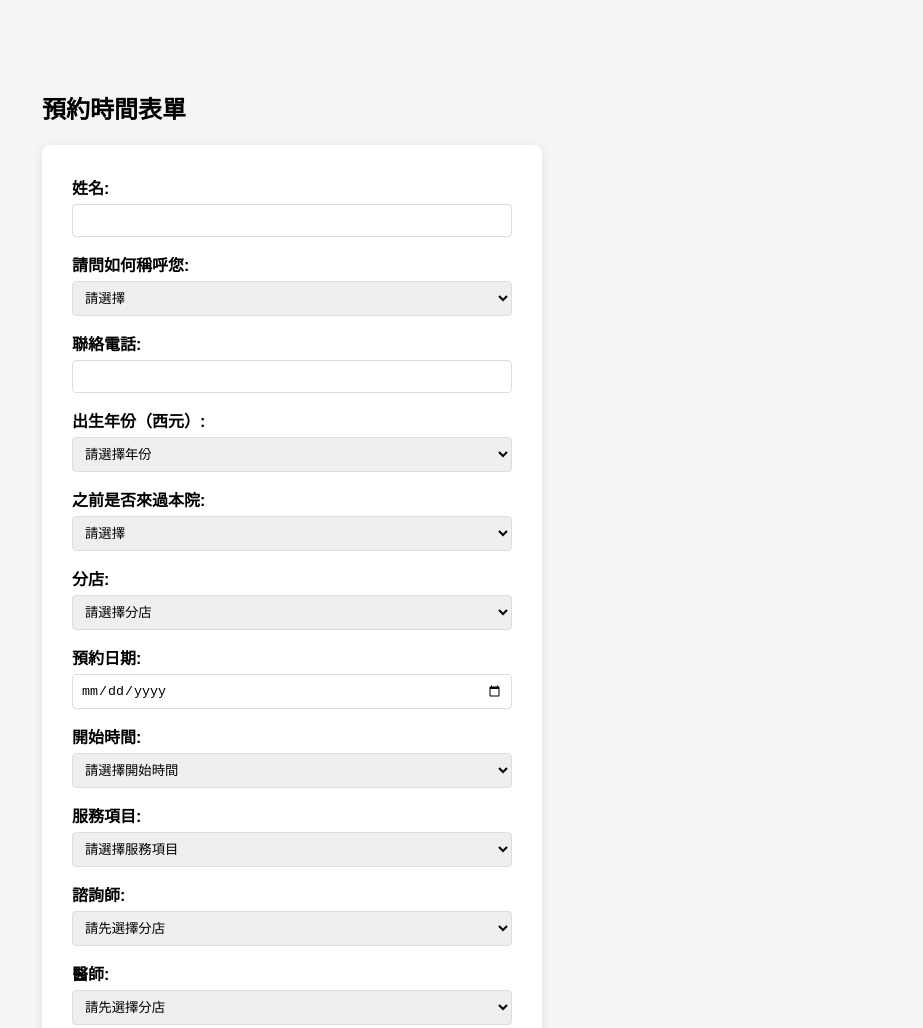
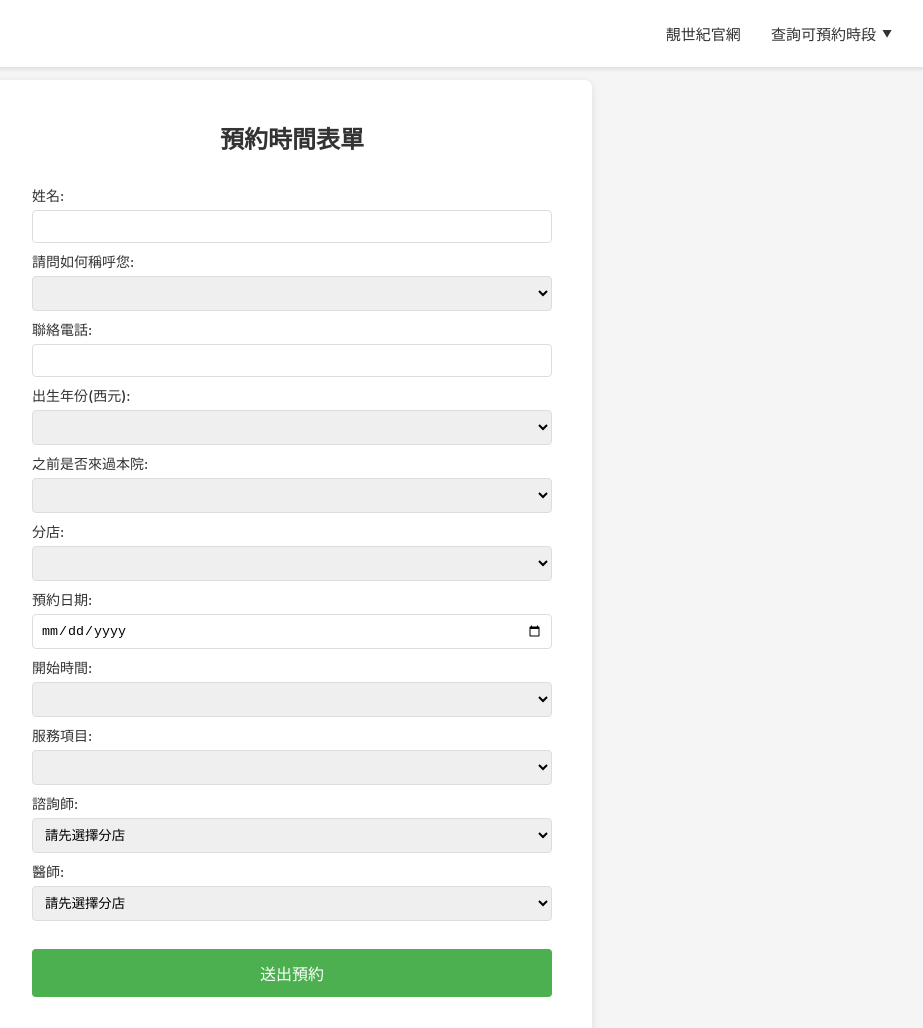
Before and after one commit to hmchuang0208-dotcom/booking, a plain HTML site: page index.html in a window 1280 px wide. Shown: the top 1028 px of the page, without its empty margins (348-1271 px from the left). Drawn offline with Linux system fonts and the light colour scheme.

Commit message:
Update index.html

```diff
--- a/index.html
+++ b/index.html
@@ -4,23 +4,111 @@
   <meta charset="UTF-8">
   <title>預約表單</title>
   <style>
+    * {
+      margin: 0;
+      padding: 0;
+      box-sizing: border-box;
+    }
     body {
-      font-family: Arial, sans-serif;
-      max-width: 500px;
-      margin: 50px auto;
+      font-family: -apple-system, BlinkMacSystemFont, "Segoe UI", "Microsoft JhengHei", Arial, sans-serif;
+      background-color: #f5f5f5;
       padding: 20px;
+      padding-top: 80px;
+    }
+    .top-nav {
+      position: fixed;
+      top: 0;
+      left: 0;
+      right: 0;
+      background: white;
+      display: flex;
+      justify-content: flex-end;
+      align-items: center;
+      padding: 15px 40px;
+      box-shadow: 0 2px 4px rgba(0, 0, 0, 0.1);
+      z-index: 1000;
+      gap: 30px;
+    }
+    .nav-item {
+      position: relative;
+    }
+    .nav-link {
+      text-decoration: none;
+      color: #333;
+      font-size: 15px;
+      font-weight: 400;
+      display: flex;
+      align-items: center;
+      cursor: pointer;
+      transition: color 0.3s;
+      padding: 8px 0;
+    }
+    .nav-link:hover {
+      color: #666;
+    }
+    .nav-link::after {
+      content: '▼';
+      font-size: 10px;
+      margin-left: 6px;
+      transition: transform 0.3s;
+    }
+    .nav-item:hover .nav-link::after {
+      transform: rotate(180deg);
+    }
+    .nav-link.no-arrow::after {
+      content: '';
+      margin-left: 0;
+    }
+    .dropdown-menu {
+      display: none;
+      position: absolute;
+      top: 100%;
+      right: 0;
+      margin-top: 0;
+      background: white;
+      border-radius: 0;
+      box-shadow: 0 4px 8px rgba(0, 0, 0, 0.15);
+      min-width: 150px;
+      overflow: hidden;
+    }
+    .nav-item:hover .dropdown-menu {
+      display: block;
+    }
+    .dropdown-item {
+      padding: 12px 20px;
+      text-decoration: none;
+      color: #333;
+      display: block;
+      font-size: 14px;
+      transition: background 0.3s;
+      border-bottom: 1px solid #f0f0f0;
+    }
+    .dropdown-item:last-child {
+      border-bottom: none;
+    }
+    .dropdown-item:hover {
       background: #f5f5f5;
     }
-    form {
-      background: white;
-      padding: 30px;
+    h1 {
+      font-size: 24px;
+      color: #333;
+      margin-bottom: 30px;
+      text-align: center;
+    }
+    .container {
+      max-width: 600px;
+      margin: 0 auto;
+      background-color: white;
       border-radius: 8px;
-      box-shadow: 0 2px 10px rgba(0,0,0,0.1);
+      padding: 40px;
+      box-shadow: 0 2px 8px rgba(0, 0, 0, 0.1);
     }
     label {
       display: block;
-      margin-bottom: 15px;
-      font-weight: bold;
+      font-size: 14px;
+      color: #333;
+      margin-bottom: 8px;
+      font-weight: 500;
     }
     input, select {
       width: 100%;
@@ -70,7 +158,26 @@
   </style>
 </head>
 <body>
-  <h2>預約時間表單</h2>
+  <div class="top-nav">
+    <div class="nav-item">
+      <a href="https://www.prettycentury.com.tw/index.html" target="_blank" class="nav-link no-arrow">靚世紀官網</a>
+    </div>
+    <div class="nav-item">
+      <span class="nav-link">查詢可預約時段</span>
+      <div class="dropdown-menu">
+        <a href="https://calendar.google.com/calendar/embed?src=6f421ccb413389f3dcc23a54affaacc6836f6882d56635c9d470c0c5f051f609%40group.calendar.google.com&ctz=Asia%2FTaipei" target="_blank" class="dropdown-item">忠孝</a>
+        <a href="https://calendar.google.com/calendar/embed?src=02a5b4346946cd30e4ad72fa2de08eca9b2fa717345f77eb9f5e78f948a6f36c%40group.calendar.google.com&ctz=Asia%2FTaipei" target="_blank" class="dropdown-item">板橋</a>
+        <a href="https://calendar.google.com/calendar/embed?src=e4a22a403712362edce948e1718fed621f810d76bde19483664ac3f15a2fde94%40group.calendar.google.com&ctz=Asia%2FTaipei" target="_blank" class="dropdown-item">桃園</a>
+        <a href="https://calendar.google.com/calendar/embed?src=74a095551e978678be6c75e8c400a5014f63cf55dda3cc6ded3593230cf5c242%40group.calendar.google.com&ctz=Asia%2FTaipei" target="_blank" class="dropdown-item">新竹</a>
+        <a href="https://calendar.google.com/calendar/embed?src=bb718fbed515d9eba53b59a0e949970a187d5dd6d7594b60a8aeb2faf5909031%40group.calendar.google.com&ctz=Asia%2FTaipei" target="_blank" class="dropdown-item">台中</a>
+        <a href="https://calendar.google.com/calendar/embed?src=682aec35b1222518219f369e1f487bde85a0b86f16def0860f69491cd36d750c%40group.calendar.google.com&ctz=Asia%2FTaipei" target="_blank" class="dropdown-item">台南1</a>
+        <a href="https://calendar.google.com/calendar/embed?src=30e38a0f1c290def27285ac3b17ff983cea777d0e59b2c311d80a4ce7ffc740c%40group.calendar.google.com&ctz=Asia%2FTaipei" target="_blank" class="dropdown-item">台南2</a>
+        <a href="https://calendar.google.com/calendar/embed?src=b16bbea2d54591a01ae6258e1b196f65bf358f5f632c20c2e83985cb652c5de6%40group.calendar.google.com&ctz=Asia%2FTaipei" target="_blank" class="dropdown-item">中正</a>
+      </div>
+    </div>
+  </div>
+  <div class="container">
+    <h1>預約時間表單</h1>
     <form id="bookingForm">
       <label>
         姓名:
@@ -80,7 +187,7 @@
       <label>
         請問如何稱呼您:
         <select name="請問如何稱呼您" required>
-        <option value="">請選擇</option>
+          <option value=""></option>
           <option value="小姐">小姐</option>
           <option value="先生">先生</option>
         </select>
@@ -92,9 +199,9 @@
       </label>
 
       <label>
-      出生年份（西元）:
+        出生年份(西元):
         <select name="出生年份" required>
-        <option value="">請選擇年份</option>
+          <option value=""></option>
           <option value="2025">2025</option>
           <option value="2024">2024</option>
           <option value="2023">2023</option>
@@ -202,7 +309,7 @@
       <label>
         之前是否來過本院:
         <select name="之前是否來過本院" required>
-        <option value="">請選擇</option>
+          <option value=""></option>
           <option value="有來過">有來過</option>
           <option value="第一次來">第一次來</option>
         </select>
@@ -211,7 +318,7 @@
       <label>
         分店:
         <select name="分店" id="branch" required>
-        <option value="">請選擇分店</option>
+          <option value=""></option>
           <option value="忠孝">忠孝（每周一公休）</option>
           <option value="板橋">板橋（每周二公休）</option>
           <option value="桃園">桃園（每周三公休）</option>
@@ -231,7 +338,7 @@
       <label>
         開始時間:
         <select name="開始時間" required>
-        <option value="">請選擇開始時間</option>
+          <option value=""></option>
           <option value="12:30">12:30</option>
           <option value="12:35">12:35</option>
           <option value="12:40">12:40</option>
@@ -347,7 +454,7 @@
       <label>
         服務項目:
         <select name="服務項目" id="service" required>
-        <option value="">請選擇服務項目</option>
+          <option value=""></option>
           <option value="諮詢">諮詢</option>
           <option value="淨膚雷射">淨膚雷射</option>
           <option value="飛梭">飛梭</option>
@@ -370,11 +477,27 @@
 
       <button type="submit">送出預約</button>
     </form>
-
     <div id="response"></div>
+  </div>
 
   <script>
-    // pcbooking.html
+    // 自動填入 URL 參數
+    window.addEventListener('DOMContentLoaded', function() {
+      const urlParams = new URLSearchParams(window.location.search);
+
+      urlParams.forEach((value, key) => {
+        const input = document.querySelector(`[name="${key}"]`);
+        if (input) {
+          input.value = decodeURIComponent(value);
+
+          // 如果是分店，觸發 change 事件更新諮詢師和醫師選單
+          if (key === '分店') {
+            input.dispatchEvent(new Event('change'));
+          }
+        }
+      });
+    });
+
     // 分店資料配置
     const branchData = {
       '忠孝': {
@@ -510,5 +633,4 @@
     });
   </script>
 </body>
-
 </html>
```
Lines whose indentation alone changed are shown as unchanged.
